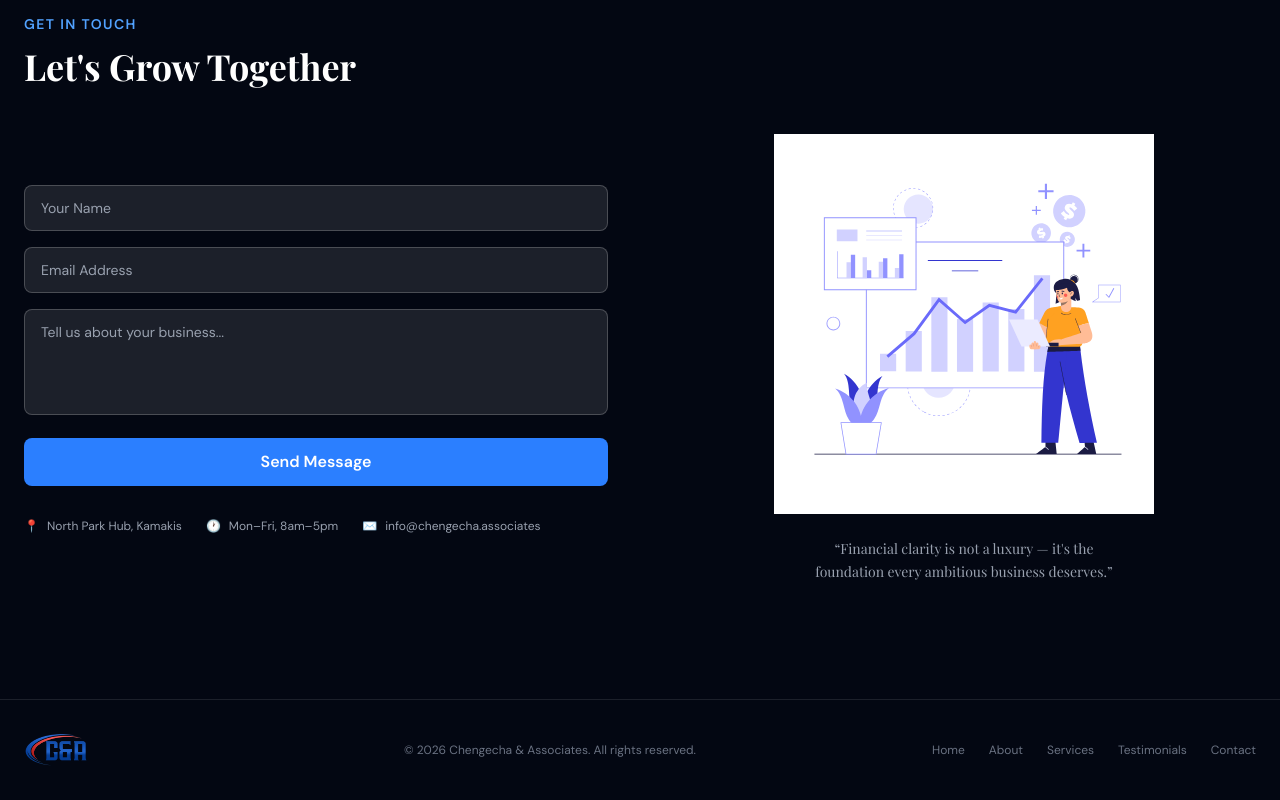
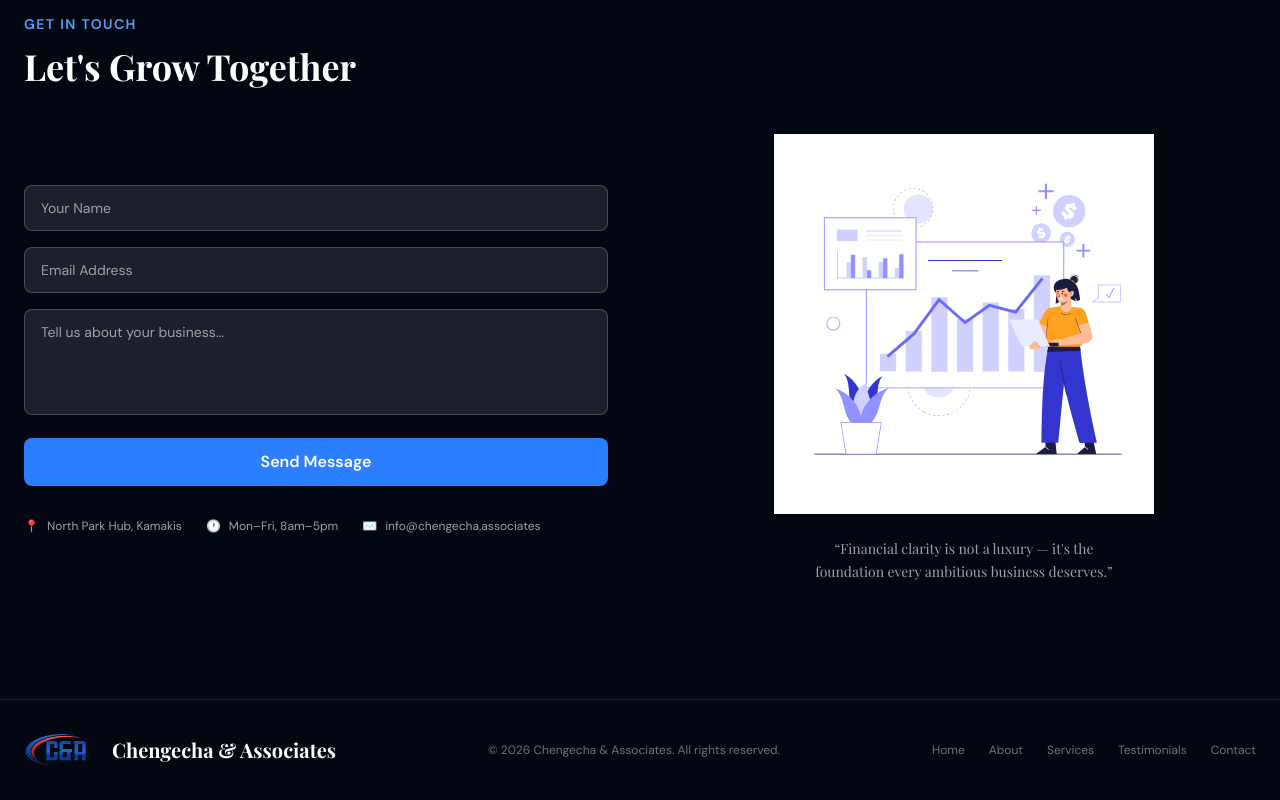
Before and after one commit to antonykinuthia/chengechaassociates, a Next.js app: page / in a window 1280 px wide. Shown: the part 3994-4794 px from the top of the page. Built offline with nearby package versions, Linux system fonts and the light colour scheme.

Commit message:
trivial changes

```diff
--- a/app/page.tsx
+++ b/app/page.tsx
@@ -590,16 +590,20 @@ export default function Home() {
 
 
         <footer className="bg-gray-950 dark:bg-black border-t border-white/10 dark:border-gray-800 py-8 transition-colors duration-300">
-          <div className="max-w-7xl mx-auto px-6 flex flex-col md:flex-row items-center justify-between gap-4">
-            <a href="#home" className="relative h-9 w-36 shrink-0 block">
+          <div className="max-w-7xl mx-auto px-6 flex flex-col md:flex-row items-center justify-between gap-2 md:gap-4">
+            <div className="flex mb-2 md:mb-0 flex-row gap-2 items-center">
+            <a href="#home" className="relative  h-9 w-20 shrink-0 block">
               <Image
                 src="/logo/logo.png"
                 alt="Chengecha Associates"
                 fill
-                sizes="(max-width: 768px) 100vw, 50px"
+                priority
+                sizes="300px"
                 className="object-contain object-left"
               />
             </a>
+              <h1 className={`${playfair.className} text-base md:text-xl  font-bold text-white`}>Chengecha &amp; Associates</h1>
+          </div>
             <p className="text-gray-500 text-xs">
               © {new Date().getFullYear()} Chengecha &amp; Associates. All rights reserved.
             </p>
```
